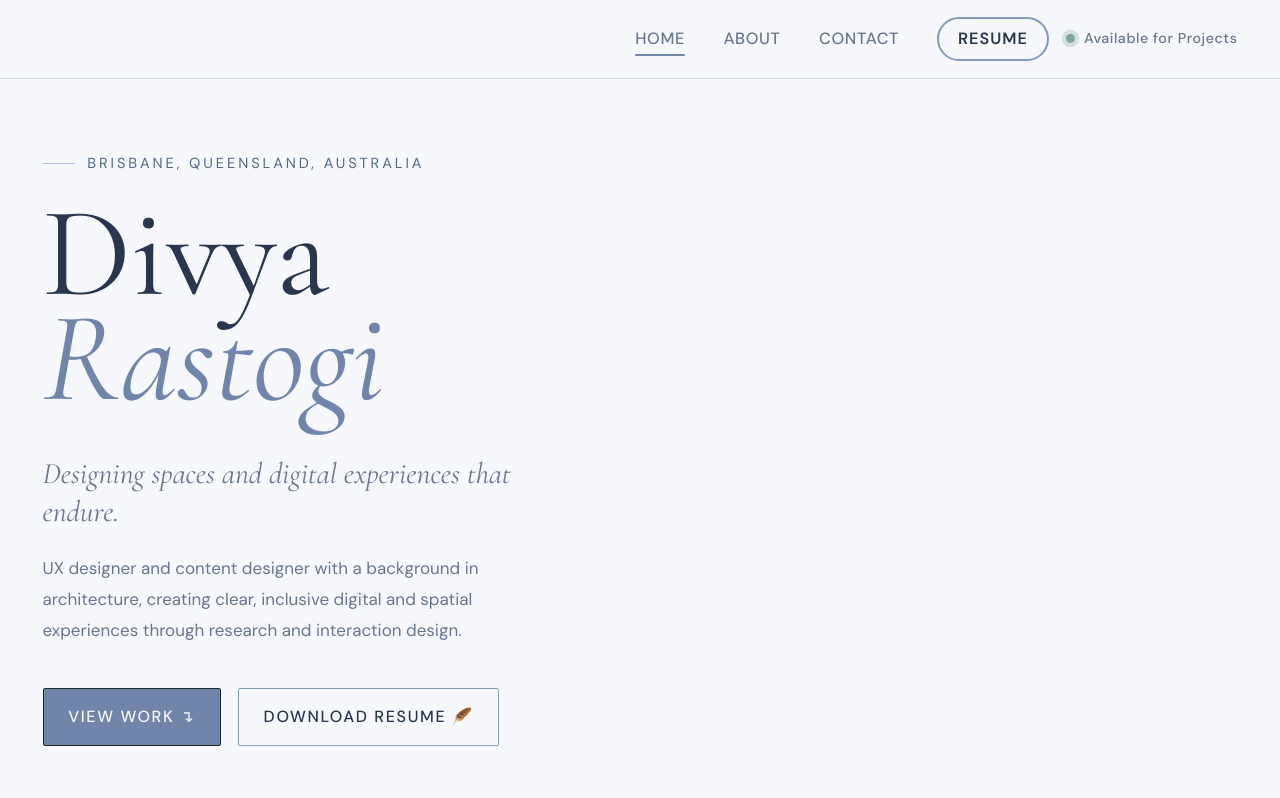
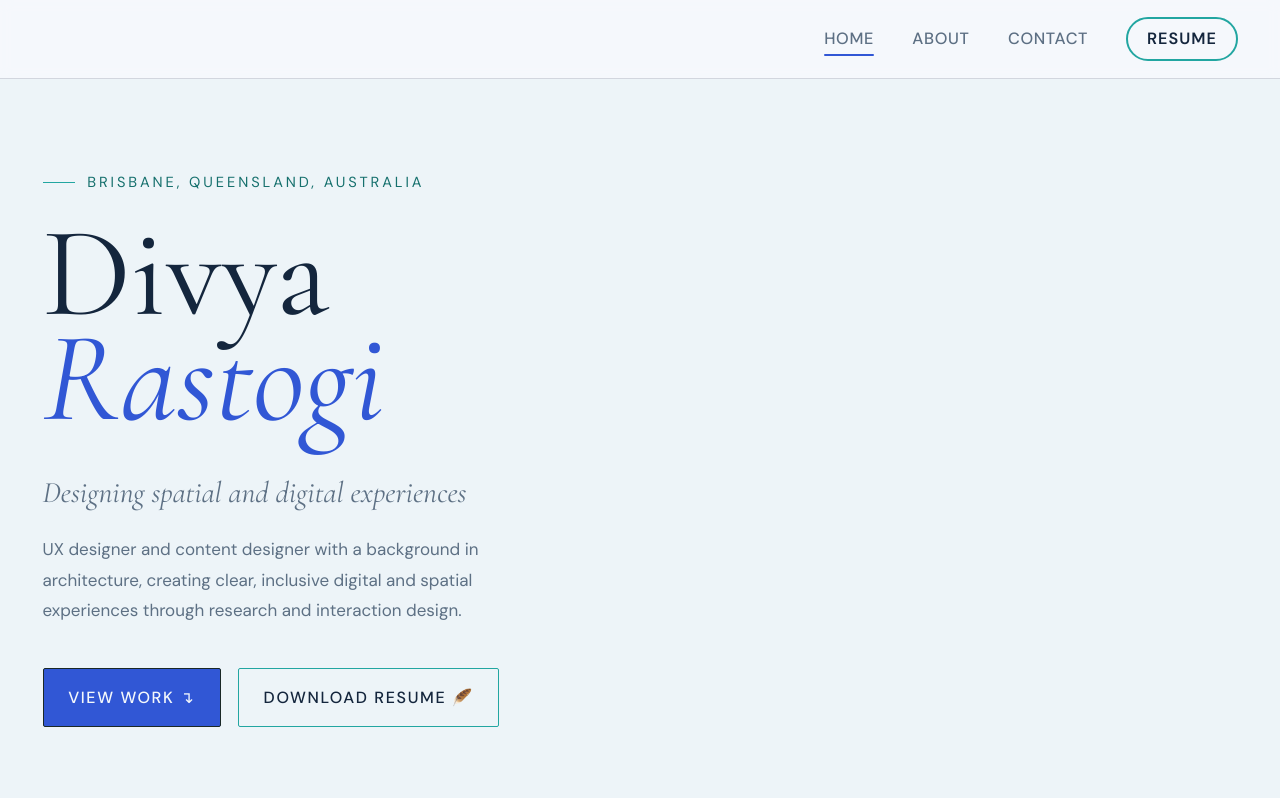
Before and after one commit to Div-Ras/Portfolio, a website with bundled scripts: page index.html in a window 1280 px wide. Shown: the top 798 px of the page. Built offline with nearby package versions, Linux system fonts and the light colour scheme.

Commit message:
Available to work from nav bar
Removed

```diff
--- a/css/layout.css
+++ b/css/layout.css
@@ -34,7 +34,7 @@ body::after {
   right: 0;
   z-index: var(--z-nav);
   padding: var(--sp-4) 0;
-  background: rgba(246, 248, 252, 0.95);
+  background: rgba(237, 244, 248, 0.95);
   backdrop-filter: blur(6px);
   -webkit-backdrop-filter: blur(6px);
   border-bottom: 1px solid var(--color-border);
@@ -44,7 +44,7 @@ body::after {
     border-color var(--transition);
 }
 .navbar.scrolled {
-  background: rgba(246, 248, 252, 0.98);
+  background: rgba(237, 244, 248, 0.98);
   border-bottom-color: var(--color-border-h);
   box-shadow: 0 4px 20px rgba(37, 82, 165, 0.08);
 }
--- a/css/tokens.css
+++ b/css/tokens.css
@@ -1,48 +1,47 @@
 /* ============================================================
-   DESIGN TOKENS — Strictly Restricted Palette
-   (#E6D7C3 Beige, #F7EDE2 Cream, #F5CAC3 Pink, #84A59D Sage, #1A2826 Ink)
+  DESIGN TOKENS — Navy, Cobalt, Aqua + Periwinkle
    ============================================================ */
 :root {
-  /* Strict User Palette: Warm Beige, Cream Linen, Blush Pink, Muted Sage Green, Deep Ink */
-  --color-beige: #c7d2e4;
-  --color-cream: #f6f8fc;
-  --color-pink: #ddd9ed;
-  --color-sage: #aebdd5;
+  /* Cool, airy base with crisp editorial accents */
+  --color-beige: #b9d7f0;
+  --color-cream: #f4f8fb;
+  --color-pink: #b8e3df;
+  --color-sage: #22a6a1;
 
   /* High-Contrast WCAG 2.1 AA Ink Foreground */
-  --color-bg: #f6f8fc;
-  --color-bg-2: #eaf0f7;
-  --color-bg-card: #fcfdff;
-  --color-surface: #e3eaf3;
+  --color-bg: #edf4f8;
+  --color-bg-2: #dceaf2;
+  --color-bg-card: #fbfdff;
+  --color-surface: #d9e6ef;
 
-  --color-ink: #29364d;
-  --color-border: rgba(41, 54, 77, 0.14);
-  --color-border-h: #8498bc;
+  --color-ink: #14263d;
+  --color-border: rgba(20, 38, 61, 0.16);
+  --color-border-h: #22a6a1;
 
-  --color-fg: #29364d;
-  --color-muted: #68758b;
+  --color-fg: #14263d;
+  --color-muted: #5d7084;
 
   /* Main Accents strictly mapped to palette */
-  --color-accent: #7185aa;
-  --color-accent-d: #4c6085;
-  --color-accent-bg: #c7d2e4;
+  --color-accent: #3157d5;
+  --color-accent-d: #233d9c;
+  --color-accent-bg: #cbd7ff;
 
-  --color-accent-2: #aebdd5;
-  --color-accent-2-d: #536985;
-  --color-accent-2-bg: #e3eaf3;
+  --color-accent-2: #22a6a1;
+  --color-accent-2-d: #16706d;
+  --color-accent-2-bg: #d4f0ee;
 
-  --color-accent-3: #c9c4e2;
-  --color-accent-3-bg: #e8e7f3;
+  --color-accent-3: #5f78d6;
+  --color-accent-3-bg: #dde4ff;
 
   /* Gradients strictly mapped */
-  --grad-royal: linear-gradient(135deg, #e6d7c3 0%, #84a59d 50%, #f5cac3 100%);
-  --grad-plum-blue: linear-gradient(135deg, #84a59d 0%, #e6d7c3 100%);
-  --grad-tactile-card: linear-gradient(145deg, #ffffff 0%, #f7ede2 100%);
+  --grad-royal: linear-gradient(135deg, #5f78d6 0%, #22a6a1 52%, #3157d5 100%);
+  --grad-plum-blue: linear-gradient(135deg, #22a6a1 0%, #cbd7ff 100%);
+  --grad-tactile-card: linear-gradient(145deg, #fbfdff 0%, #d4f0ee 100%);
   --grad-soft-bg: linear-gradient(
     180deg,
-    #f7ede2 0%,
-    #efe3d5 50%,
-    #f7ede2 100%
+    #f4f8fb 0%,
+    #dceaf2 50%,
+    #edf4f8 100%
   );
 
   /* Typography */
--- a/index.html
+++ b/index.html
@@ -78,9 +78,7 @@
             </h1>
           </div>
 
-          <p class="hero__tagline">
-            Designing spaces and digital experiences that endure.
-          </p>
+          <p class="hero__tagline">Designing spatial and digital experiences</p>
           <p class="hero__intro">
             UX designer and content designer with a background in architecture,
             creating clear, inclusive digital and spatial experiences through
--- a/js/components/navbar.js
+++ b/js/components/navbar.js
@@ -1,55 +1,52 @@
 /* Navbar — sticky + clean nav links + status pill (name removed per preference) */
 export function mount() {
-  const navbar = document.querySelector('.navbar');
+  const navbar = document.querySelector(".navbar");
   if (!navbar) return;
 
-  const inner = navbar.querySelector('.navbar__inner');
+  const inner = navbar.querySelector(".navbar__inner");
   if (inner) {
     // Remove any leftover logo element if present
-    const existingLogo = inner.querySelector('.navbar__logo');
+    const existingLogo = inner.querySelector(".navbar__logo");
     if (existingLogo) existingLogo.remove();
-
-    // Ensure status badge on the right
-    let statusDiv = inner.querySelector('.navbar__status');
-    if (!statusDiv) {
-      statusDiv = document.createElement('div');
-      statusDiv.className = 'navbar__status';
-      statusDiv.innerHTML = '<span class="status-dot"></span> <span class="status-text">Available for Projects</span>';
-      inner.appendChild(statusDiv);
-    }
   }
 
   // ----- Scroll class -----
-  window.addEventListener('scroll', () => {
-    navbar.classList.toggle('scrolled', window.scrollY > 40);
+  window.addEventListener("scroll", () => {
+    navbar.classList.toggle("scrolled", window.scrollY > 40);
   });
 
   // ----- Active link -----
-  const links = navbar.querySelectorAll('.navbar__link');
-  const page  = location.pathname.split('/').pop() || 'index.html';
-  const inProject = location.pathname.includes('/work/');
-  links.forEach(link => {
-    const href = link.getAttribute('href');
-    if (href === page || (page === '' && href.endsWith('index.html')) || (inProject && href.endsWith('index.html'))) {
-      link.classList.add('active');
+  const links = navbar.querySelectorAll(".navbar__link");
+  const page = location.pathname.split("/").pop() || "index.html";
+  const inProject = location.pathname.includes("/work/");
+  links.forEach((link) => {
+    const href = link.getAttribute("href");
+    if (
+      href === page ||
+      (page === "" && href.endsWith("index.html")) ||
+      (inProject && href.endsWith("index.html"))
+    ) {
+      link.classList.add("active");
     }
   });
 
   // ----- Hamburger -----
-  const burger = navbar.querySelector('.navbar__hamburger');
-  const mobileNav = navbar.querySelector('.navbar__mobile') || document.querySelector('.navbar__mobile');
+  const burger = navbar.querySelector(".navbar__hamburger");
+  const mobileNav =
+    navbar.querySelector(".navbar__mobile") ||
+    document.querySelector(".navbar__mobile");
   if (burger && mobileNav) {
-    burger.addEventListener('click', () => {
-      const open = burger.classList.toggle('open');
-      mobileNav.classList.toggle('open', open);
-      document.body.style.overflow = open ? 'hidden' : '';
+    burger.addEventListener("click", () => {
+      const open = burger.classList.toggle("open");
+      mobileNav.classList.toggle("open", open);
+      document.body.style.overflow = open ? "hidden" : "";
     });
 
-    mobileNav.querySelectorAll('.navbar__mobile-link').forEach(l => {
-      l.addEventListener('click', () => {
-        burger.classList.remove('open');
-        mobileNav.classList.remove('open');
-        document.body.style.overflow = '';
+    mobileNav.querySelectorAll(".navbar__mobile-link").forEach((l) => {
+      l.addEventListener("click", () => {
+        burger.classList.remove("open");
+        mobileNav.classList.remove("open");
+        document.body.style.overflow = "";
       });
     });
   }
```
